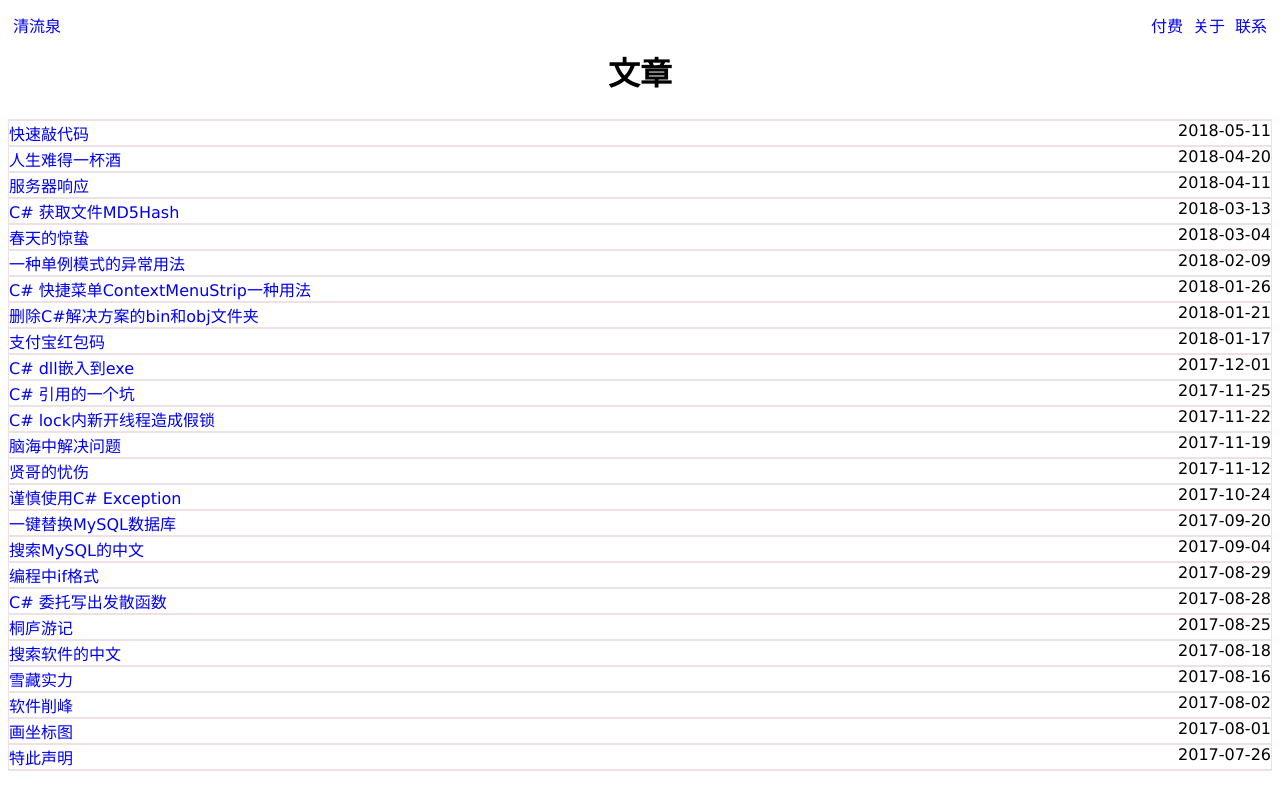
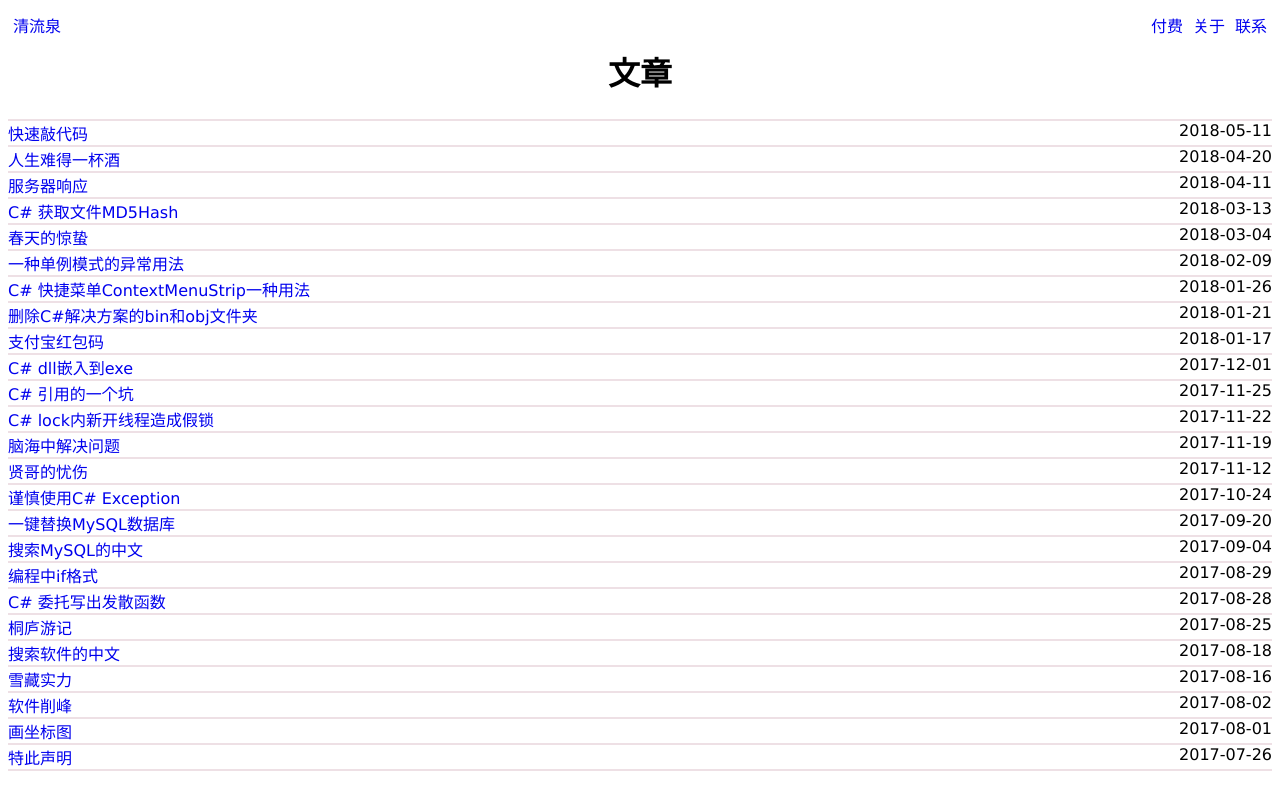
Before and after one commit to yinyongxian/yinyongxian.github.io, a Jekyll site: the page built from index.html, in a window 1280 px wide. Shown: the top 810 px of the page. Built offline with Jekyll 4.4.1, drawn with Linux system fonts in a browser that asks for light colours.

Commit message:
去除表格边框

```diff
--- a/Media/style/index.css
+++ b/Media/style/index.css
@@ -13,9 +13,7 @@
 	list-style-type: none
 }
 
-.td-right {
-	width: 150px;
-}
+
 
 td {
 	border-left: none;
@@ -25,3 +23,8 @@ td {
 .float-right {
 	float: right
 }
+
+table {
+	border-left: none;
+	border-right: none;
+}
--- a/Media/style/main.css
+++ b/Media/style/main.css
@@ -1,4 +1,6 @@
-@import url("index.css");
+@charset "UTF-8";
+/* CSS Document */
+
 body {
     font-family:"lucida grande", "lucida sans unicode", lucida, helvetica, "Hiragino Sans GB", "Microsoft YaHei", "WenQuanYi Micro Hei", sans-serif;
 }
--- a/index.html
+++ b/index.html
@@ -12,6 +12,7 @@ title: 清流泉
 <meta content="清流泉" name="description"  />
 <title>清流泉</title>
 <link href="Media/style/main.css" rel="stylesheet" type="text/css">
+<link href="Media/style/index.css" rel="stylesheet" type="text/css">
 </head>
 
 <body>
```
